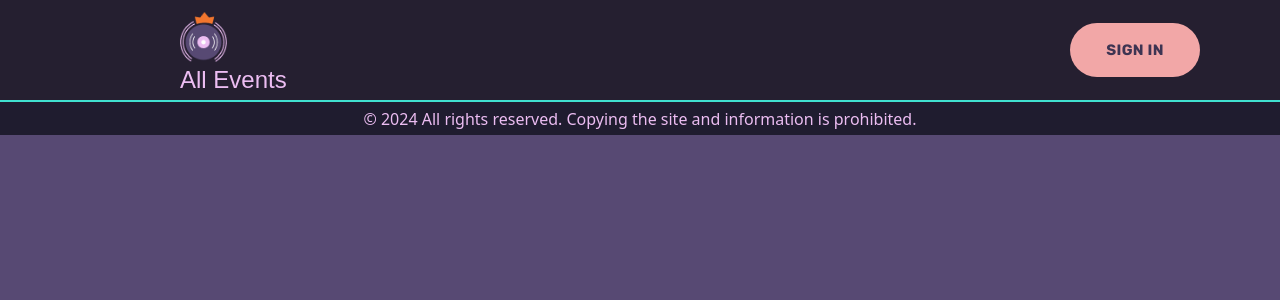
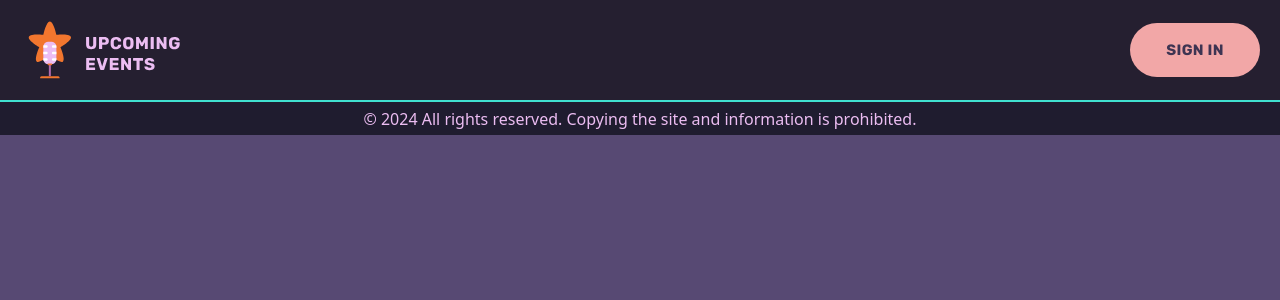
Before and after one commit to ZooDevelopers/ProjectF5-UpcomingEvents-frontend, a Vue app: page / in a window 1280 px wide. Shown: the top 300 px of the page. Built offline with nearby package versions, Linux system fonts and the light colour scheme.

Commit message:
edited header, added logo

```diff
--- a/src/components/Header.vue
+++ b/src/components/Header.vue
@@ -14,17 +14,11 @@ const closeModal = () => {
 </script>
 
 <template>
-    <header class="header">
-      <div class="logo-container">
-        <router-link to="/" class="logo-link">
-            <img src="/src/assets/images/OBJECTS.png" alt="">
-          <h1>All Events</h1>
-
-
+    <header class="bg-purple-900 px-5">
+      <div class="max-w-[1290px] flex justify-between items-center mx-auto py-5">
+        <router-link to="/" class="">
+            <img src="/src/assets/images/logo-events.svg" alt="upcoming events logo">
         </router-link>
-      </div>
-      <div class="actions">
-        <!-- <router-link to="/login" class="login-button">SIGN IN</router-link> -->
         <Button :label="'SIGN IN'" @click="openModal" />
         <SignInUpModal v-if="isModalOpen" @close="closeModal" />
       </div>
@@ -33,58 +27,5 @@ const closeModal = () => {
 
 <style scoped>
 
-.header {
-  width: 100%;
-  height: 100px;
-  display: flex;
-  justify-content: space-between;
-  align-items: center;
-  background-color: #251F30;
-  padding: 20px 80px;
-  color:#ECBDF2 ;
-  font-family: 'Arial', sans-serif;
-  box-sizing: border-box;
-}
-
-.logo-container {
-  display: flex;
-  flex-direction: column;
-  justify-content: center;
-  align-items: flex-start;
-  flex: 1;
-  margin-left: 100px;
-  font-size: 24px;
-}
-
-.logo-container img {
-  height: 50px;
-  margin-top: 10%;
-}
-
-.actions {
-  display: flex;
-  justify-content: flex-end;
-  align-items: center;
-  flex: 1;
-}
-
-.login-button {
-  background-color: #f8aaa3;
-  color: #1F1C2F;
-  padding: 10px 20px;
-  border-radius: 20px;
-  text-decoration: none;
-  font-size: 14px;
-  font-weight: bold;
-  transition: background-color 0.3s ease;
-}
-
-.login-button:hover {
-  background-color: #fa8c82;
-}
-
-
-
-
 
 </style>
```
Also changed, not shown: src/assets/images/logo-events.svg (added).
